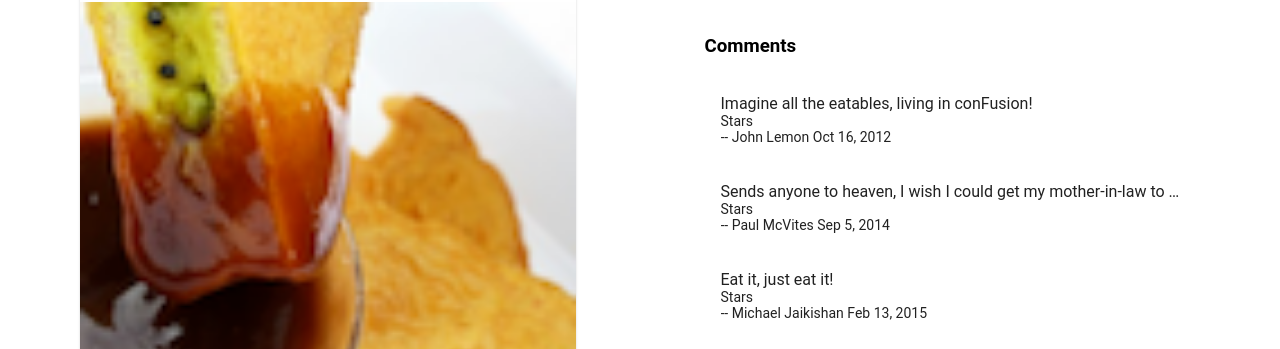
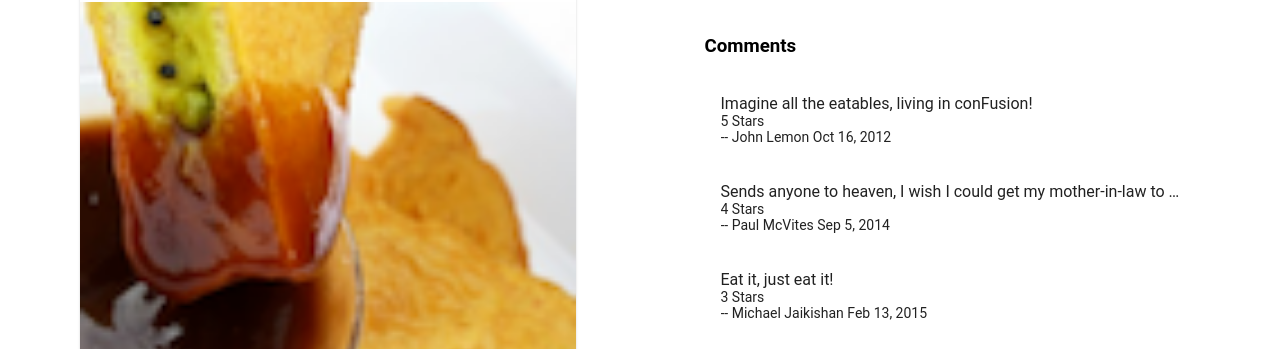
Before and after one commit to jhanvato/angular, an Angular app in the folder conFusion/: page /dishdetail/1 in a window 1280 px wide. Shown: the part 448-797 px from the top of the page. Built offline with nearby package versions, Linux system fonts and the light colour scheme.

Commit message:
correcion2

```diff
--- a/conFusion/src/app/dishdetail/dishdetail.component.html
+++ b/conFusion/src/app/dishdetail/dishdetail.component.html
@@ -31,7 +31,7 @@
 		<h3>Comments</h3>
 		  <mat-list-item *ngFor="let comment of dish.comments">
 			<h4 matLine>{{comment.comment}}</h4>
-			<p matLine>{{comment.reting}} Stars</p>
+			<p matLine>{{comment.rating}} Stars</p>
 			<p matLine>
 				<span>-- {{comment.author}} {{comment.date | date}}</span>
 			</p>
```
